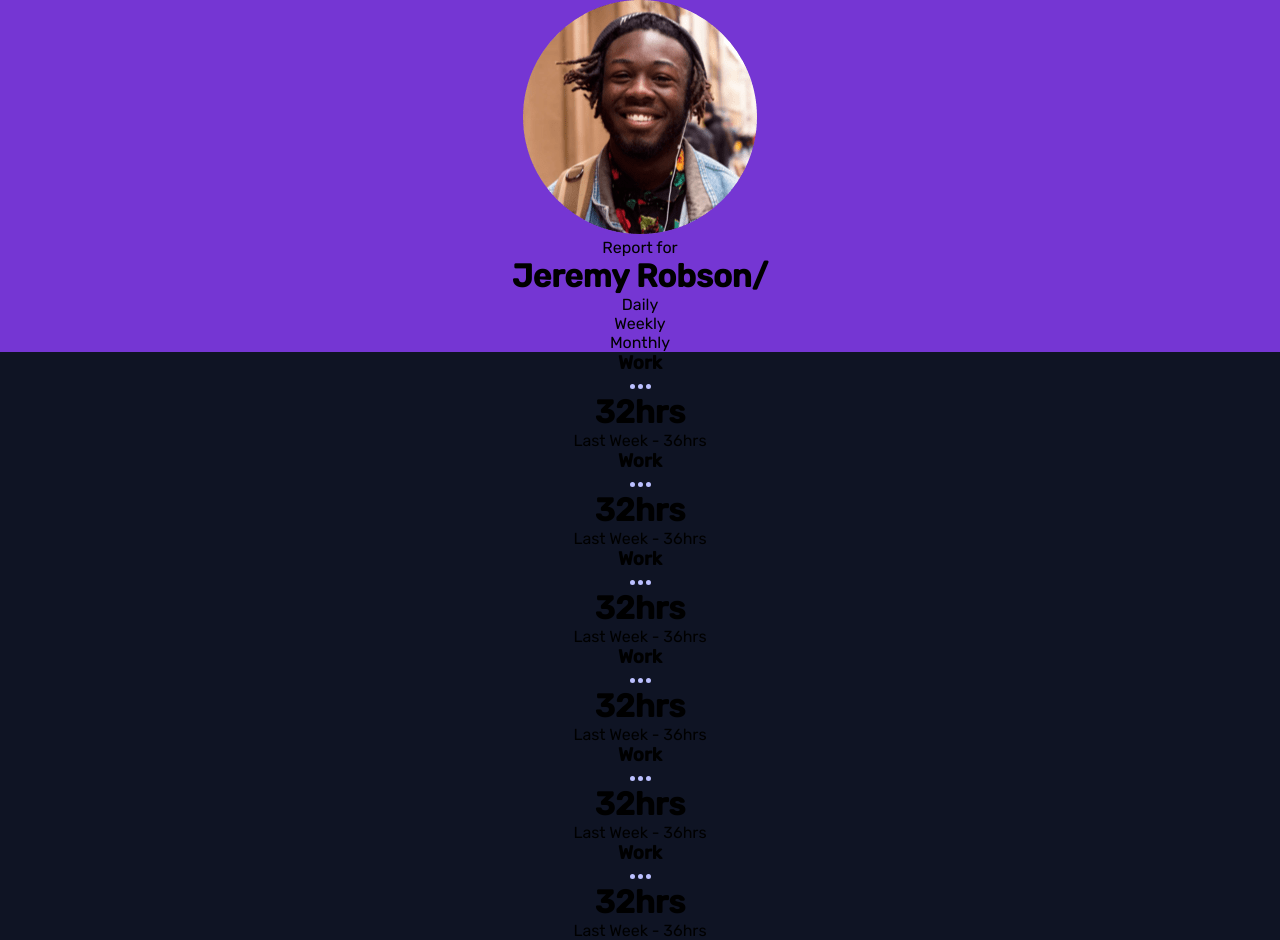
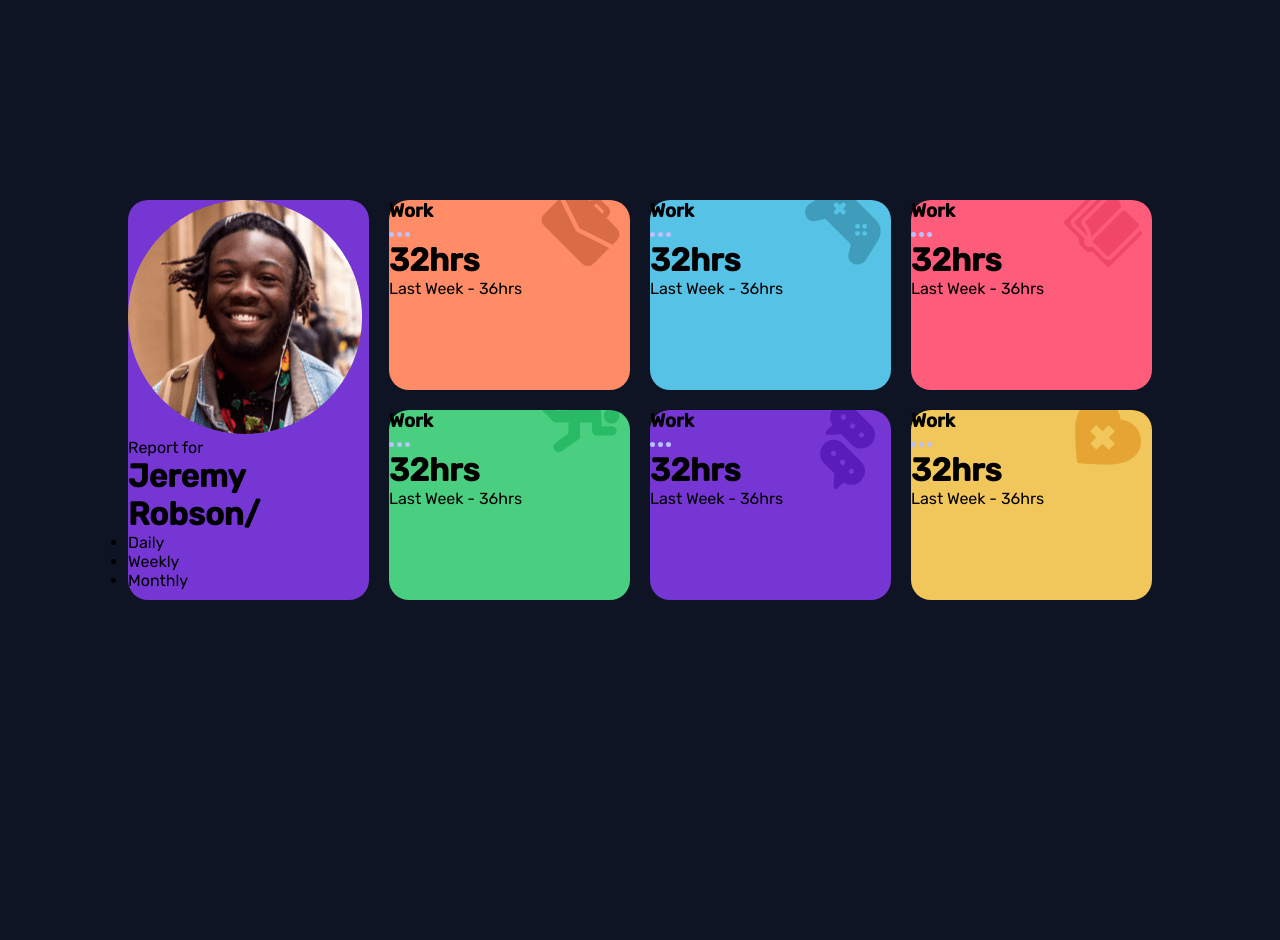
Before and after one commit to sharathkrml/time-track, a React (Create React App) app: page / in a window 1280 px wide. After the commit the page ends 800 px from the top, so only its background shows below. Built offline with nearby package versions, Linux system fonts and the light colour scheme.

Commit message:
added grid and background images

```diff
--- a/src/App.css
+++ b/src/App.css
@@ -1,4 +1,4 @@
-@import url('https://fonts.googleapis.com/css2?family=Rubik:wght@300;400;500&display=swap');
+@import url("https://fonts.googleapis.com/css2?family=Rubik:wght@300;400;500&display=swap");
 :root {
   --blue: hsl(246, 80%, 60%);
   --work: hsl(15, 100%, 70%);
@@ -12,8 +12,6 @@
   --dark-blue: hsl(235, 46%, 20%);
   --desaturated-blue: hsl(235, 45%, 61%);
   --pale-blue: hsl(236, 100%, 87%);
-
-
 }
 * {
   box-sizing: border-box;
@@ -21,10 +19,52 @@
   margin: 0;
   padding: 0;
 }
-.App {
-  text-align: center;
+body {
   background-color: var(--very-dark-blue);
 }
-.profile{
+.App {
+  width: 80vw;
+  height: 50vh;
+  margin: 25vh auto;
+}
+.profile {
   background-color: var(--social);
 }
+
+.grid {
+  display: grid;
+  grid-template-columns: repeat(4, 1fr);
+  height: 100%;
+  gap: 20px;
+}
+.profile {
+  grid-row: 1 / span 2;
+}
+
+.card {
+  border-radius: 20px;
+}
+.work {
+  background: url(./assets/images/icon-work.svg) no-repeat right 10px top -12px,
+    var(--work);
+}
+.play {
+  background: url(./assets/images/icon-play.svg) no-repeat right 10px top -12px,
+    var(--play);
+}
+.study {
+  background: url(./assets/images/icon-study.svg) no-repeat right 10px top -12px,
+    var(--study);
+}
+.exercise {
+  background: url(./assets/images/icon-exercise.svg) no-repeat right 10px top -12px,
+    var(--exercise);
+}
+.social {
+  background: url(./assets/images/icon-social.svg) no-repeat right 10px top -12px,
+    var(--social);
+}
+.self-care {
+  background: url(./assets/images/icon-self-care.svg) no-repeat right 10px top -12px,
+    var(--selfcare);
+}
```
